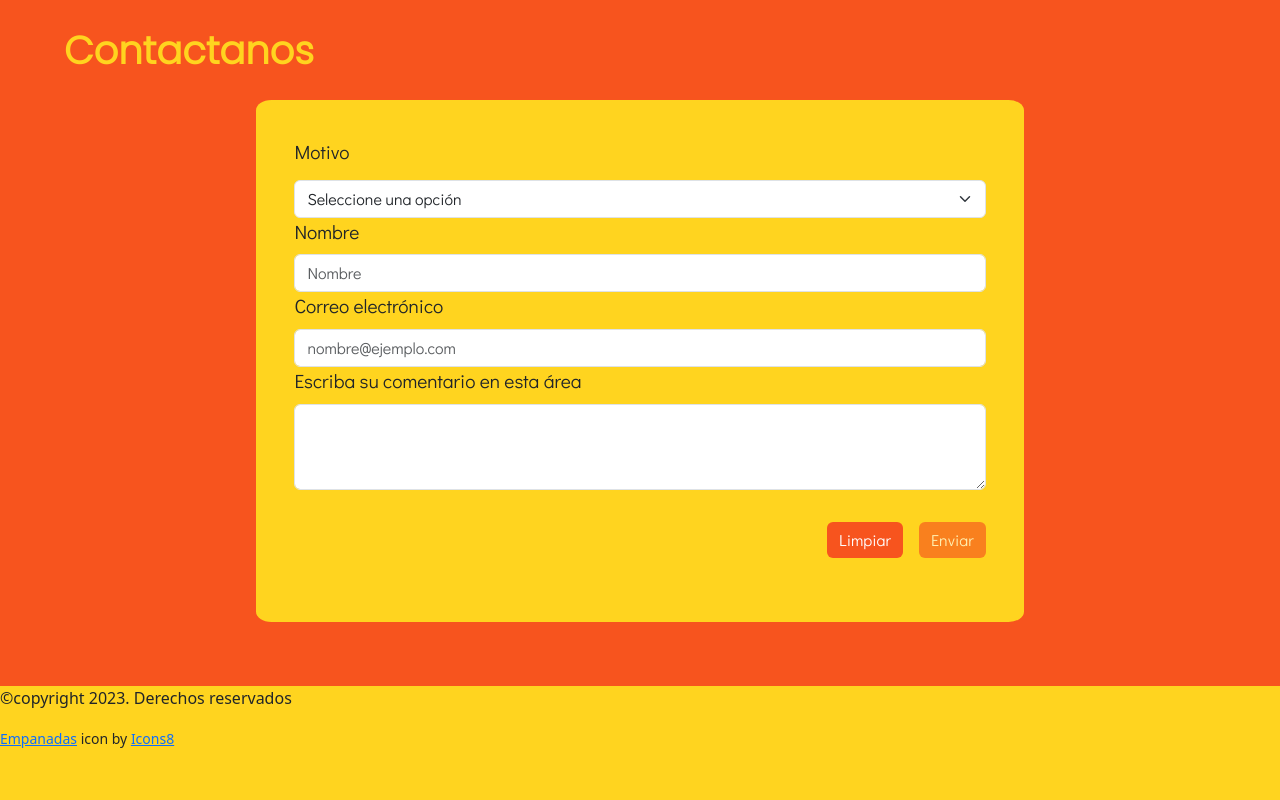
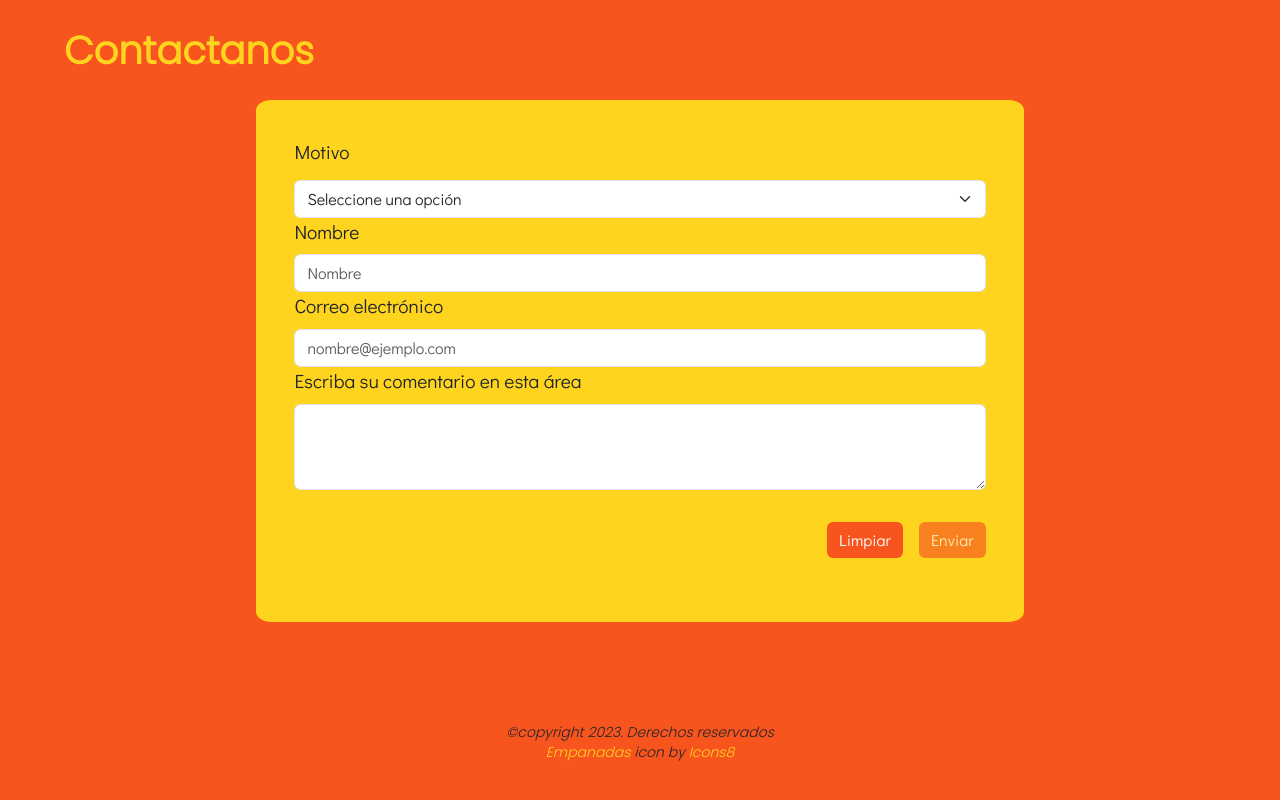
Before and after one commit to CandelarioRamosj/sitio-restaurante, a plain HTML site: page index.html in a window 1280 px wide. Shown: the part 2215-3015 px from the top of the page. Before the commit the page ends 2965 px from the top, so only its background shows below. Drawn offline with nearby package versions, Linux system fonts and the light colour scheme.

Commit message:
estilos al footer de la pagina

```diff
--- a/index.html
+++ b/index.html
@@ -162,9 +162,9 @@
     </div>
     <!--Fin contacto-->
   </main>
-  <footer>
-    <p>©copyright 2023. Derechos reservados</p>
-    <small><a target="_blank" href="https://icons8.com/icon/fi13Bm5Mwtgm/empanadas">Empanadas</a> icon by <a target="_blank" rel="noopener noreferrer" href="https://icons8.com">Icons8</a></small>
+  <footer class="font-poppins">
+    <p><small><em>©copyright 2023. Derechos reservados</em></small></p>
+    <p id="enlace-icono"><small><em><a target="_blank" rel="noopener noreferrer" href="https://icons8.com/icon/fi13Bm5Mwtgm/empanadas">Empanadas</a> icon by <a target="_blank" rel="noopener noreferrer" href="https://icons8.com">Icons8</a></em></small></p>
   </footer>
   <!--Bootstrapt-->
   <script src="https://cdn.jsdelivr.net/npm/bootstrap@5.3.2/dist/js/bootstrap.bundle.min.js" integrity="sha384-C6RzsynM9kWDrMNeT87bh95OGNyZPhcTNXj1NW7RuBCsyN/o0jlpcV8Qyq46cDfL" crossorigin="anonymous"></script>
--- a/style.css
+++ b/style.css
@@ -183,3 +183,22 @@ form > label {
   font-size: 1.5vw;
 }
 /*FIN Seccion "contacto"*/
+
+/*Footer*/
+footer {
+  background-color: #f7541e;
+  display: flex;
+  align-items: center;
+  justify-content: center;
+  flex-direction: column;
+  height: 10vw;
+}
+
+#enlace-icono {
+  margin-top: -1.5vw;
+}
+
+a {
+  text-decoration: none;
+  color: #ffd41f;
+}
```
